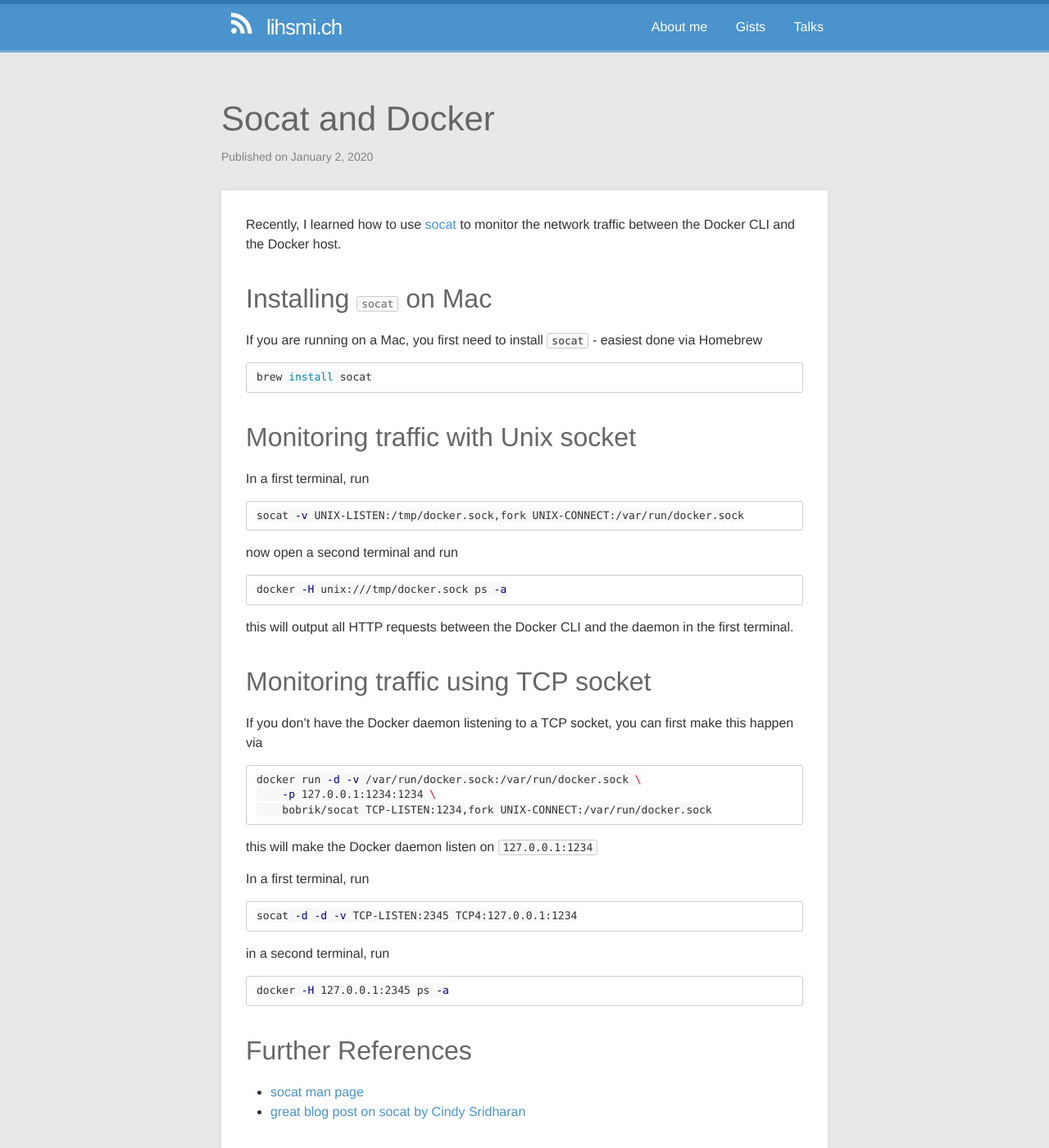
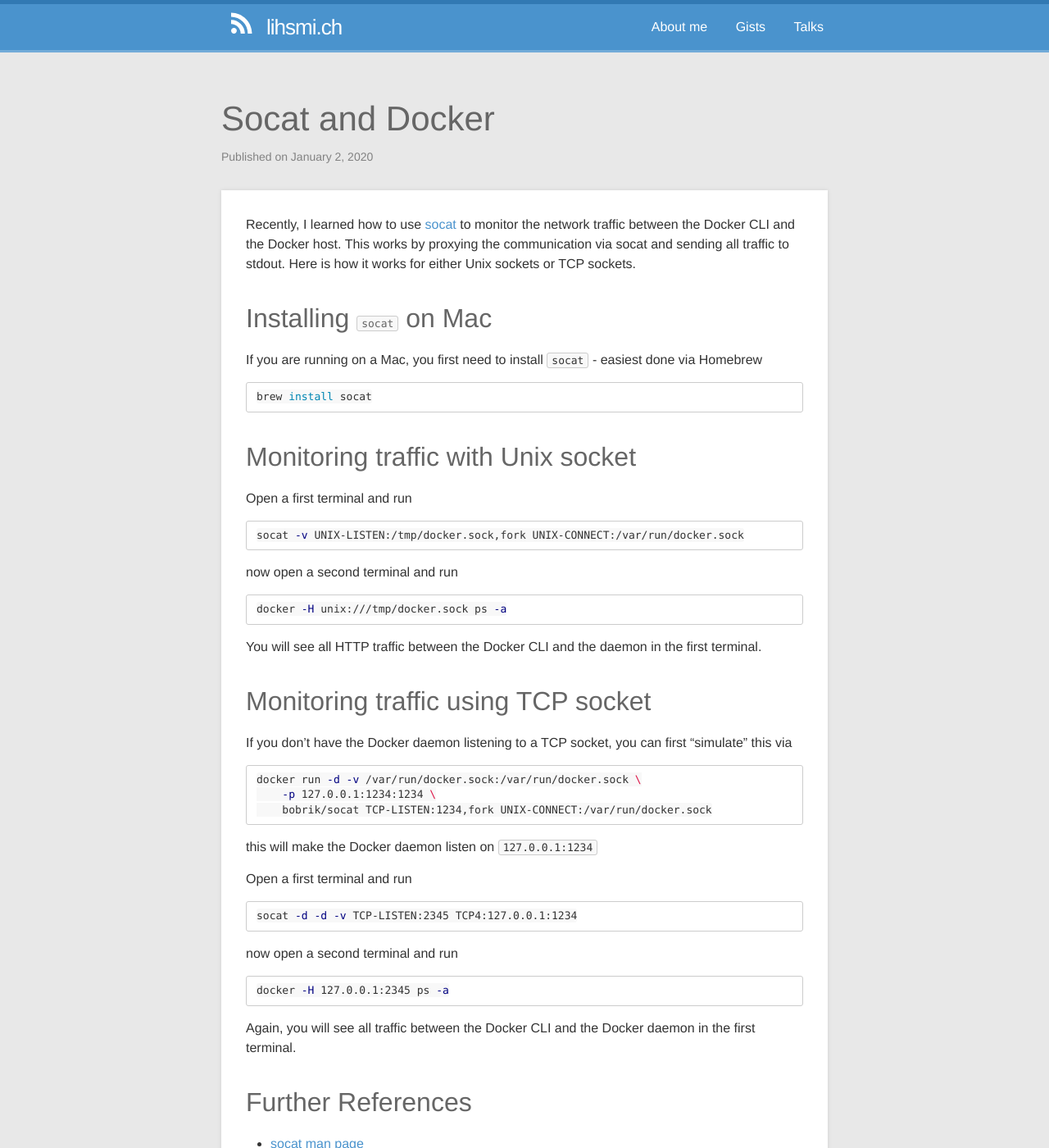
Before and after one commit to michaellihs/michaellihs.github.io, a Jekyll site: the page built from _posts/2020-01-02-socat-docker.markdown, in a window 1280 px wide and 1400 px high. Shown: the whole window at 82% size. Built offline with Jekyll 4.4.1, drawn with Linux system fonts in a browser that asks for light colours; comment, search, counter and statistics services are not loaded.

Commit message:
improve docker socate blog post

````diff
--- a/_posts/2020-01-02-socat-docker.markdown
+++ b/_posts/2020-01-02-socat-docker.markdown
@@ -7,7 +7,8 @@ categories: docker
 tags: [docker, linux]
 ---
 
-Recently, I learned how to use [socat](https://linux.die.net/man/1/socat) to monitor the network traffic between the Docker CLI and the Docker host.
+Recently, I learned how to use [socat](https://linux.die.net/man/1/socat) to monitor the network traffic between the Docker CLI and the Docker host. This works by proxying the communication via socat and sending all traffic to stdout. Here is how it works for either Unix sockets or TCP sockets.
+
 
 Installing `socat` on Mac
 -------------------------
@@ -18,10 +19,11 @@ If you are running on a Mac, you first need to install `socat` - easiest done vi
 brew install socat
 ```
 
+
 Monitoring traffic with Unix socket
 -------------------------------------
 
-In a first terminal, run
+Open a first terminal and run
 
 ```bash
 socat -v UNIX-LISTEN:/tmp/docker.sock,fork UNIX-CONNECT:/var/run/docker.sock
@@ -33,13 +35,13 @@ now open a second terminal and run
 docker -H unix:///tmp/docker.sock ps -a
 ```
 
-this will output all HTTP requests between the Docker CLI and the daemon in the first terminal.
+You will see all HTTP traffic between the Docker CLI and the daemon in the first terminal.
 
 
 Monitoring traffic using TCP socket
 -----------------------------------
 
-If you don't have the Docker daemon listening to a TCP socket, you can first make this happen via
+If you don't have the Docker daemon listening to a TCP socket, you can first "simulate" this via
 
 ```bash
 docker run -d -v /var/run/docker.sock:/var/run/docker.sock \
@@ -49,17 +51,19 @@ docker run -d -v /var/run/docker.sock:/var/run/docker.sock \
 
 this will make the Docker daemon listen on `127.0.0.1:1234`
 
-In a first terminal, run
+Open a first terminal and run
 
 ```bash
 socat -d -d -v TCP-LISTEN:2345 TCP4:127.0.0.1:1234
 ```
 
-in a second terminal, run
+now open a second terminal and run
 
 ```bash
 docker -H 127.0.0.1:2345 ps -a
 ```
+
+Again, you will see all traffic between the Docker CLI and the Docker daemon in the first terminal.
 
 
 
````
